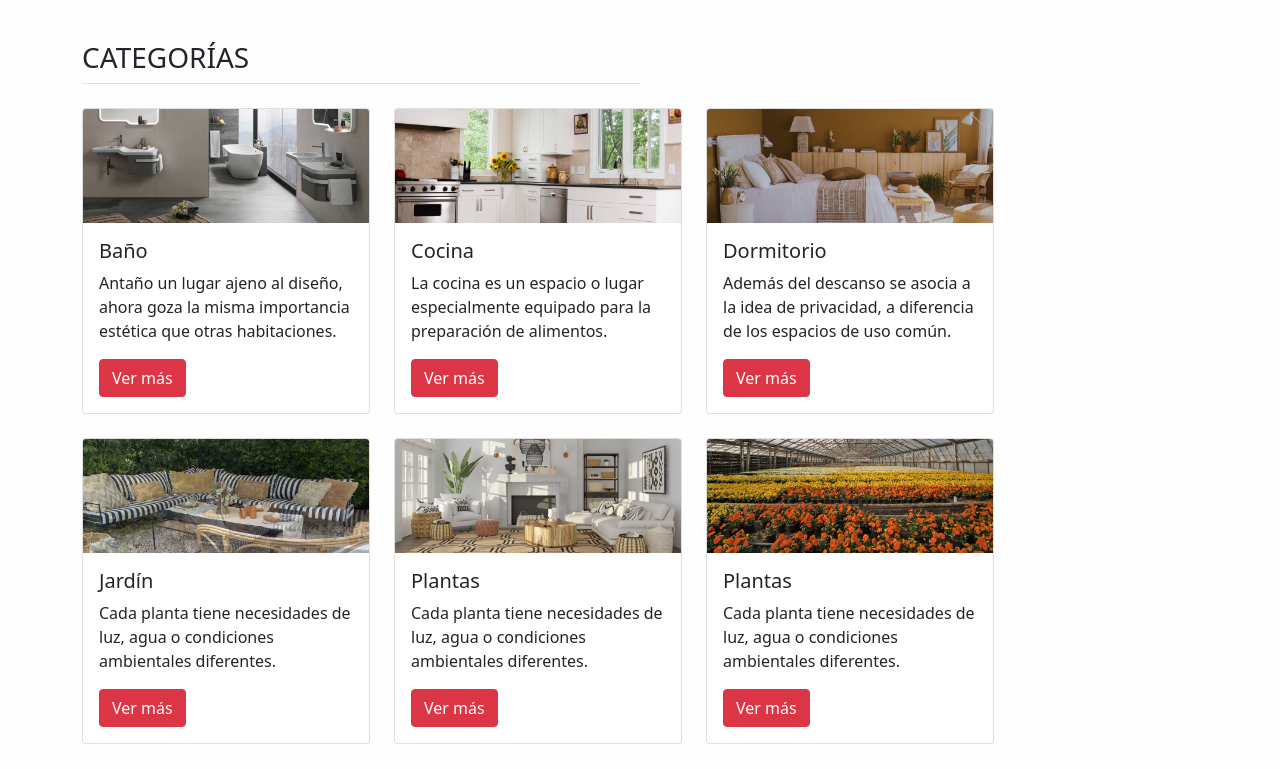
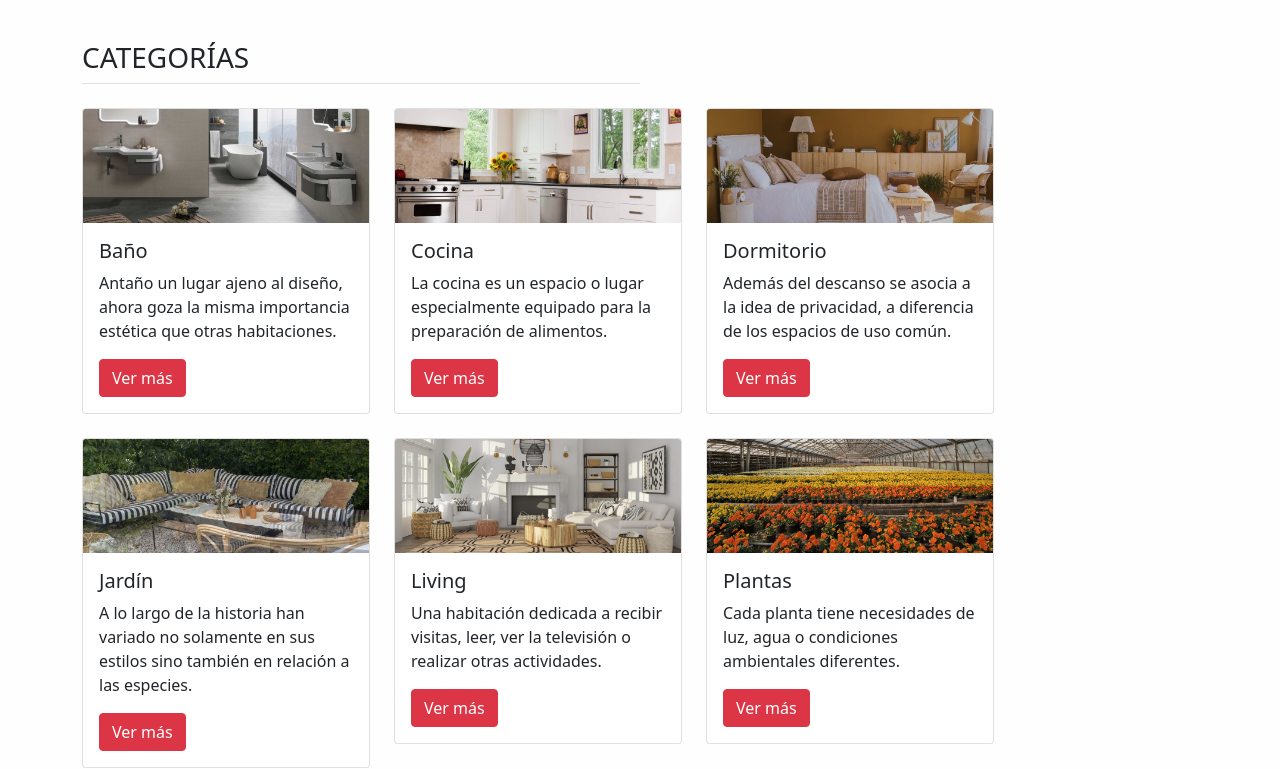
Before and after one commit to notSagyo/ch-dw-site, a plain HTML site: page pages/categorias.html in a window 1280 px wide. Shown: the part 63-832 px from the top of the page. Drawn offline with nearby package versions, Linux system fonts and the light colour scheme.

Commit message:
Updated flavor text

```diff
--- a/pages/categorias.html
+++ b/pages/categorias.html
@@ -106,7 +106,7 @@
 								<img src="../img/jardin.jpg" class="card-img-top" alt="...">
 								<div class="card-body">
 									<h5 class="card-title">Jardín</h5>
-									<p class="card-text">Cada planta tiene necesidades de luz, agua o condiciones ambientales diferentes.</p>
+									<p class="card-text">A lo largo de la historia han variado no solamente en sus estilos sino también en relación a las especies.</p>
 									<a href="#" class="btn btn-danger">Ver más</a>
 								</div>
 							</div>
@@ -116,8 +116,8 @@
 							<div class="card" style="width: 18rem;">
 								<img src="../img/living.jpg" class="card-img-top" alt="...">
 								<div class="card-body">
-									<h5 class="card-title">Plantas</h5>
-									<p class="card-text">Cada planta tiene necesidades de luz, agua o condiciones ambientales diferentes.</p>
+									<h5 class="card-title">Living</h5>
+									<p class="card-text">Una habitación dedicada a recibir visitas, leer, ver la televisión o realizar otras actividades.</p>
 									<a href="#" class="btn btn-danger">Ver más</a>
 								</div>
 							</div>
```
